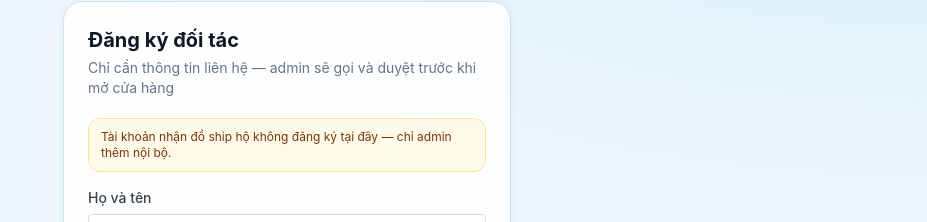
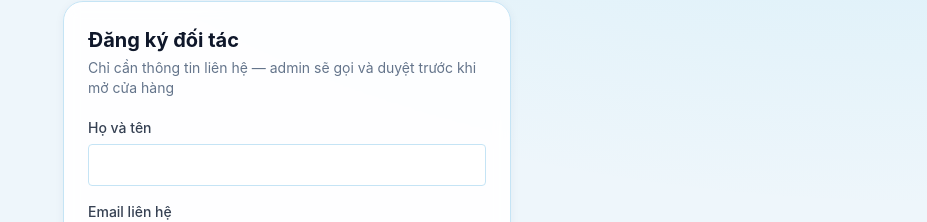
Before and after one commit to langdaihoc-org/langdaihoc, a React (Vite) app in the folder apps/web/: page /auth/register/seller in a window 1280 px wide. Shown: the part 99-321 px from the top of the page, without its empty margins (353-1280 px from the left). Built offline with nearby package versions, Linux system fonts and the light colour scheme; no server answers.

Commit message:
Remove ship-proxy signup notice from seller registration.
Co-authored-by: Cursor <cursoragent@cursor.com>

```diff
--- a/apps/web/src/pages/auth/register-seller-page.tsx
+++ b/apps/web/src/pages/auth/register-seller-page.tsx
@@ -49,10 +49,6 @@ export function SellerRegisterPage() {
     >
       <form onSubmit={onSubmit} className="space-y-4">
         {error && <Alert variant="error">{error}</Alert>}
-
-        <div className="rounded-xl border border-amber-200 bg-amber-50 px-3 py-2.5 text-xs text-amber-900">
-          Tài khoản nhận đồ ship hộ không đăng ký tại đây — chỉ admin thêm nội bộ.
-        </div>
 
         <Input label="Họ và tên" error={errors.fullName?.message} {...register('fullName')} />
         <Input label="Email liên hệ" type="email" error={errors.email?.message} {...register('email')} />
```
